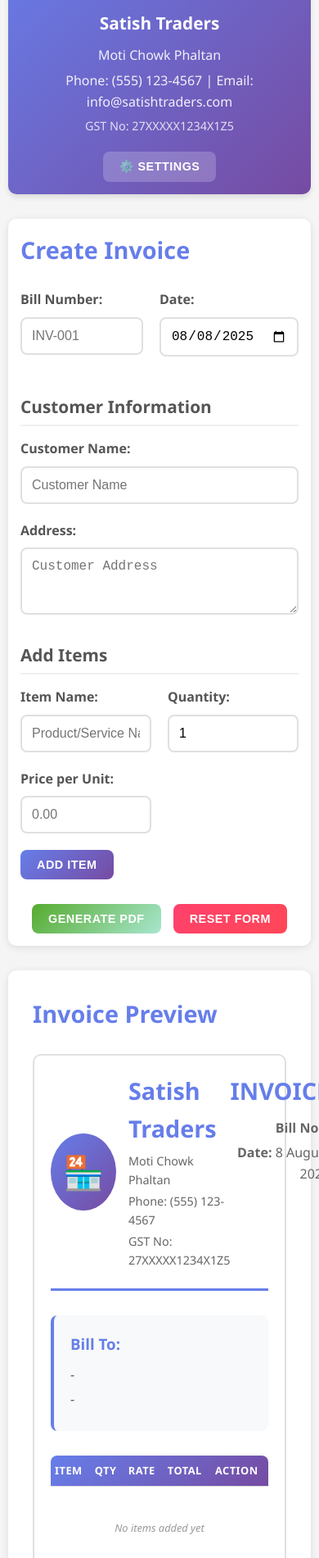
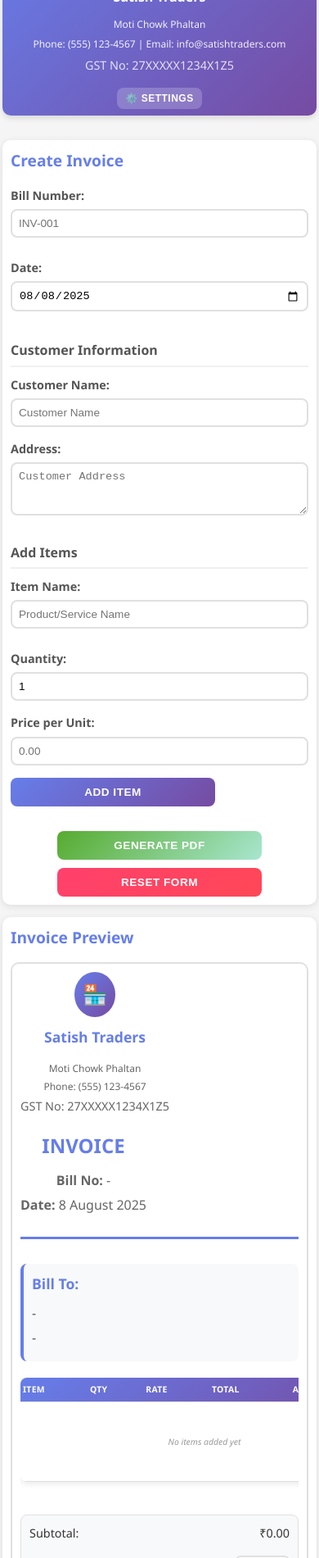
Before and after one commit to Rajmulik511/InvoiceGenerator, a plain HTML site: page index.html in a window 390 px wide. Shown: the part 99-2000 px from the top of the page at 82% size. Drawn offline with nearby package versions, Linux system fonts and the light colour scheme.

Commit message:
Update styles.css mobile compatible

```diff
--- a/styles.css
+++ b/styles.css
@@ -501,19 +501,33 @@ tbody tr:nth-child(even) {
 /* Responsive Design */
 @media (max-width: 768px) {
     .container {
-        padding: 10px;
+        padding: 5px;
     }
 
     .header {
-        padding: 15px;
+        padding: 10px;
         flex-direction: column;
-        gap: 15px;
+        gap: 10px;
     }
 
     .logo-section {
         flex-direction: column;
         text-align: center;
-        gap: 15px;
+        gap: 10px;
+    }
+
+    .logo {
+        font-size: 2rem;
+        padding: 10px;
+        min-width: 50px;
+    }
+
+    .company-info h1 {
+        font-size: 1.2rem;
+    }
+
+    .company-info p {
+        font-size: 0.8rem;
     }
 
     .settings-btn {
@@ -521,13 +535,173 @@ tbody tr:nth-child(even) {
     }
 
     .btn-settings {
-        padding: 8px 14px;
+        padding: 8px 12px;
         font-size: 0.8rem;
+    }
+
+    .form-section, .preview-section {
+        padding: 15px;
+        margin-bottom: 15px;
+    }
+
+    .form-section h2, .preview-section h2 {
+        font-size: 1.4rem;
+        margin-bottom: 15px;
+    }
+
+    .form-section h3 {
+        font-size: 1.1rem;
+        margin: 15px 0 10px 0;
+    }
+
+    .bill-info {
+        grid-template-columns: 1fr;
+        gap: 10px;
+    }
+
+    .form-row {
+        grid-template-columns: 1fr;
+        gap: 10px;
+    }
+
+    .form-group {
+        margin-bottom: 15px;
+    }
+
+    .form-group label {
+        font-size: 0.9rem;
+        margin-bottom: 5px;
+    }
+
+    .form-group input,
+    .form-group select,
+    .form-group textarea {
+        padding: 10px;
+        font-size: 0.9rem;
+    }
+
+    .action-buttons {
+        flex-direction: column;
+        align-items: center;
+        gap: 10px;
+    }
+
+    .btn {
+        width: 100%;
+        max-width: 250px;
+        padding: 12px 20px;
+        font-size: 0.9rem;
+    }
+
+    .invoice-preview {
+        padding: 15px;
+        overflow-x: auto;
+    }
+
+    .invoice-header {
+        flex-direction: column;
+        gap: 15px;
+        text-align: center;
+    }
+
+    .invoice-logo {
+        flex-direction: column;
+        text-align: center;
+        gap: 10px;
+    }
+
+    .invoice-logo .logo {
+        font-size: 2rem;
+        padding: 10px;
+    }
+
+    .company-details h2 {
+        font-size: 1.3rem;
+    }
+
+    .company-details p {
+        font-size: 0.8rem;
+    }
+
+    .invoice-meta {
+        text-align: center;
+    }
+
+    .invoice-meta h1 {
+        font-size: 1.8rem;
+    }
+
+    .customer-details {
+        margin-bottom: 20px;
+        padding: 15px;
+    }
+
+    .customer-details h3 {
+        font-size: 1.1rem;
+    }
+
+    .items-table {
+        overflow-x: auto;
+        -webkit-overflow-scrolling: touch;
+        margin-bottom: 20px;
+    }
+
+    table {
+        min-width: 500px;
+        font-size: 0.8rem;
+    }
+
+    th, td {
+        padding: 8px 4px;
+        font-size: 0.75rem;
+    }
+
+    th {
+        font-size: 0.7rem;
+        letter-spacing: 0.3px;
+    }
+
+    .btn-warning {
+        font-size: 0.6rem;
+        padding: 4px 8px;
+    }
+
+    .totals-section {
+        justify-content: center;
+        margin-top: 15px;
+    }
+
+    .totals {
+        min-width: 100%;
+        max-width: 300px;
+        padding: 15px;
+    }
+
+    .total-row {
+        font-size: 1rem;
+        margin-bottom: 8px;
+    }
+
+    .grand-total {
+        font-size: 1.1rem !important;
+        padding-top: 10px;
+        margin-top: 10px;
+    }
+
+    .gst-selection {
+        padding: 8px 0;
+    }
+
+    .gst-selection select {
+        padding: 6px 10px;
+        font-size: 0.9rem;
+        min-width: 70px;
     }
 
     .modal-content {
         width: 95%;
-        margin: 5% auto;
+        margin: 2% auto;
+        max-height: 95vh;
     }
 
     .modal-header {
@@ -545,79 +719,248 @@ tbody tr:nth-child(even) {
     .modal-actions {
         flex-direction: column;
         align-items: center;
+        gap: 10px;
     }
 
     .modal-actions .btn {
         width: 100%;
         max-width: 200px;
     }
-
-    /* ...existing code... */
 }
 
 @media (max-width: 480px) {
-    .form-section {
+    .container {
+        padding: 3px;
+    }
+
+    .header {
+        padding: 8px;
+    }
+
+    .logo {
+        font-size: 1.8rem;
+        padding: 8px;
+    }
+
+    .company-info h1 {
+        font-size: 1rem;
+    }
+
+    .company-info p {
+        font-size: 0.75rem;
+    }
+
+    .form-section, .preview-section {
+        padding: 10px;
+    }
+
+    .form-section h2, .preview-section h2 {
+        font-size: 1.2rem;
+    }
+
+    .form-section h3 {
+        font-size: 1rem;
+    }
+
+    .form-group input,
+    .form-group select,
+    .form-group textarea {
+        padding: 8px;
+        font-size: 0.85rem;
+    }
+
+    .btn {
+        padding: 10px 16px;
+        font-size: 0.85rem;
+    }
+
+    .btn-settings {
+        padding: 6px 10px;
+        font-size: 0.75rem;
+    }
+
+    .invoice-preview {
+        padding: 10px;
+    }
+
+    .invoice-logo .logo {
+        font-size: 1.5rem;
+        padding: 8px;
+    }
+
+    .company-details h2 {
+        font-size: 1.1rem;
+    }
+
+    .company-details p {
+        font-size: 0.75rem;
+    }
+
+    .invoice-meta h1 {
+        font-size: 1.5rem;
+    }
+
+    .customer-details {
+        padding: 10px;
+    }
+
+    table {
+        min-width: 450px;
+        font-size: 0.7rem;
+    }
+
+    th, td {
+        padding: 6px 3px;
+        font-size: 0.65rem;
+    }
+
+    .btn-warning {
+        font-size: 0.55rem;
+        padding: 3px 6px;
+    }
+
+    .totals {
+        padding: 10px;
+    }
+
+    .total-row {
+        font-size: 0.9rem;
+    }
+
+    .grand-total {
+        font-size: 1rem !important;
+    }
+
+    .gst-selection select {
+        padding: 5px 8px;
+        font-size: 0.8rem;
+        min-width: 60px;
+    }
+
+    .modal-content {
+        width: 98%;
+        margin: 1% auto;
+    }
+
+    .modal-header {
+        padding: 10px 15px;
+    }
+
+    .modal-header h2 {
+        font-size: 1.1rem;
+    }
+
+    .modal-body {
         padding: 15px;
     }
 
-    .invoice-preview {
-        padding: 20px;
+    .close-btn {
+        font-size: 1.5rem;
+    }
+}
+
+@media (max-width: 320px) {
+    .container {
+        padding: 2px;
     }
 
-    .logo {
-        font-size: 2rem;
-        padding: 10px;
+    .form-section, .preview-section {
+        padding: 8px;
     }
 
     .company-info h1 {
-        font-size: 1.3rem;
+        font-size: 0.9rem;
     }
 
-    .invoice-meta h1 {
-        font-size: 1.8rem;
+    .form-section h2, .preview-section h2 {
+        font-size: 1.1rem;
+    }
+
+    table {
+        min-width: 400px;
+        font-size: 0.65rem;
     }
 
     th, td {
-        padding: 8px 5px;
+        padding: 5px 2px;
+        font-size: 0.6rem;
+    }
+
+    .btn {
+        font-size: 0.8rem;
+        padding: 8px 14px;
+    }
+
+    .totals {
+        padding: 8px;
+    }
+
+    .total-row {
         font-size: 0.8rem;
     }
 
-    .btn {
-        padding: 10px 20px;
-        font-size: 0.9rem;
-    }
-
-    .btn-warning {
-        font-size: 0.7rem;
-        padding: 6px 12px;
+    .grand-total {
+        font-size: 0.9rem !important;
     }
 }
 
-/* Print Styles */
-@media print {
-    body {
-        background: white;
+/* Landscape orientation for small screens */
+@media (max-width: 768px) and (orientation: landscape) {
+    .header {
+        flex-direction: row;
+        padding: 8px;
     }
 
-    .form-section,
-    .preview-section h2 {
-        display: none;
+    .logo-section {
+        flex-direction: row;
+        gap: 10px;
     }
 
-    .invoice-preview {
-        border: none;
-        box-shadow: none;
-        padding: 0;
+    .company-info h1 {
+        font-size: 1rem;
     }
 
-    .container {
-        max-width: none;
-        padding: 0;
+    .invoice-header {
+        flex-direction: row;
+        justify-content: space-between;
     }
 
-    .totals-section {
-        page-break-inside: avoid;
+    .invoice-logo {
+        flex-direction: row;
     }
+
+    .invoice-meta {
+        text-align: right;
+    }
+}
+
+/* Ensure text doesn't overflow horizontally */
+* {
+    word-wrap: break-word;
+    overflow-wrap: break-word;
+}
+
+/* Prevent horizontal scrolling on main container */
+body {
+    overflow-x: hidden;
+}
+
+.container {
+    max-width: 100vw;
+    overflow-x: hidden;
+}
+
+/* Make sure tables are scrollable on mobile */
+.items-table {
+    width: 100%;
+    overflow-x: auto;
+    -webkit-overflow-scrolling: touch;
+}
+
+/* Ensure modal fits on small screens */
+.modal {
+    padding: 10px;
+    box-sizing: border-box;
 }
 
 /* Loading Animation */
```
